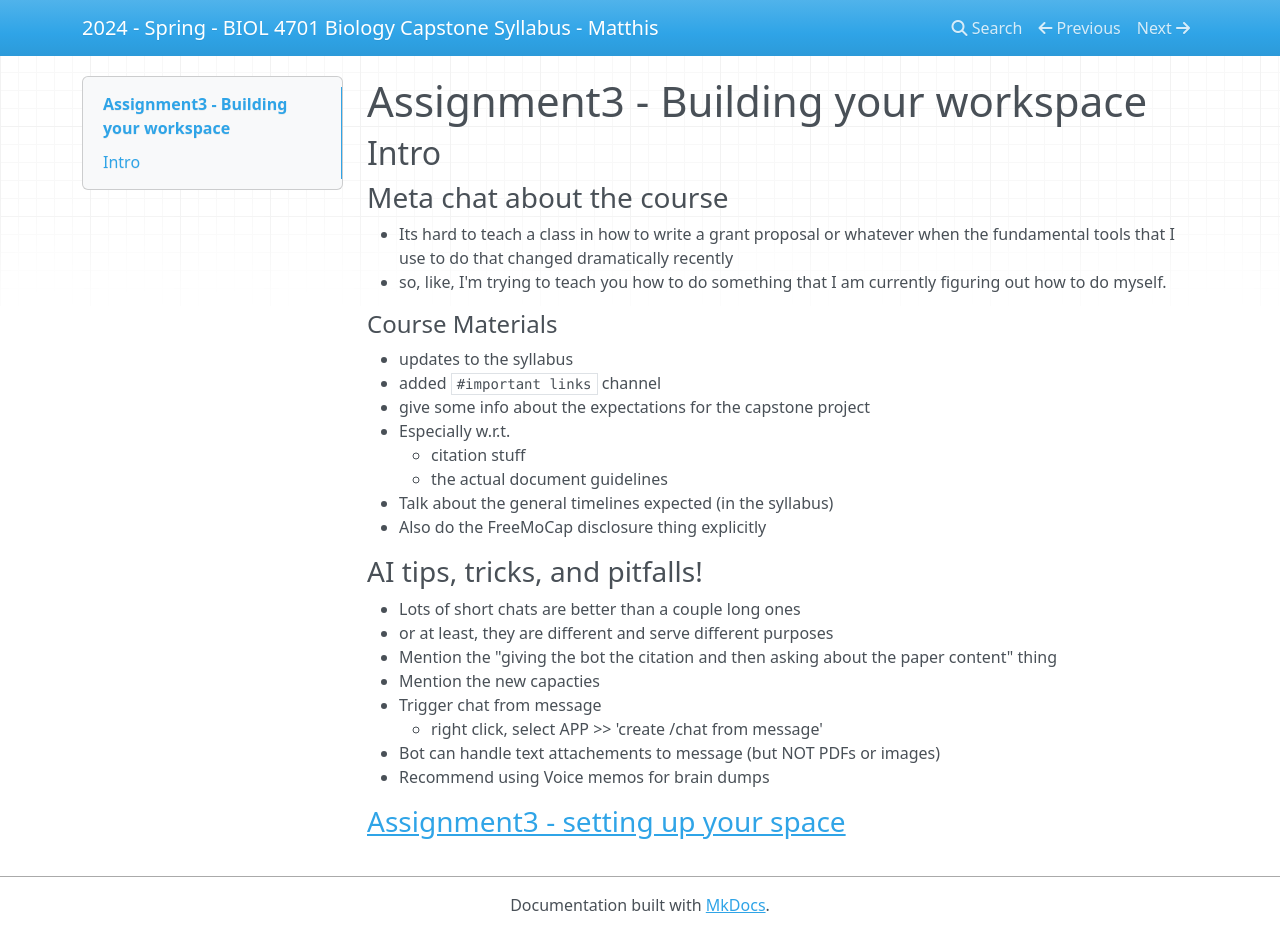
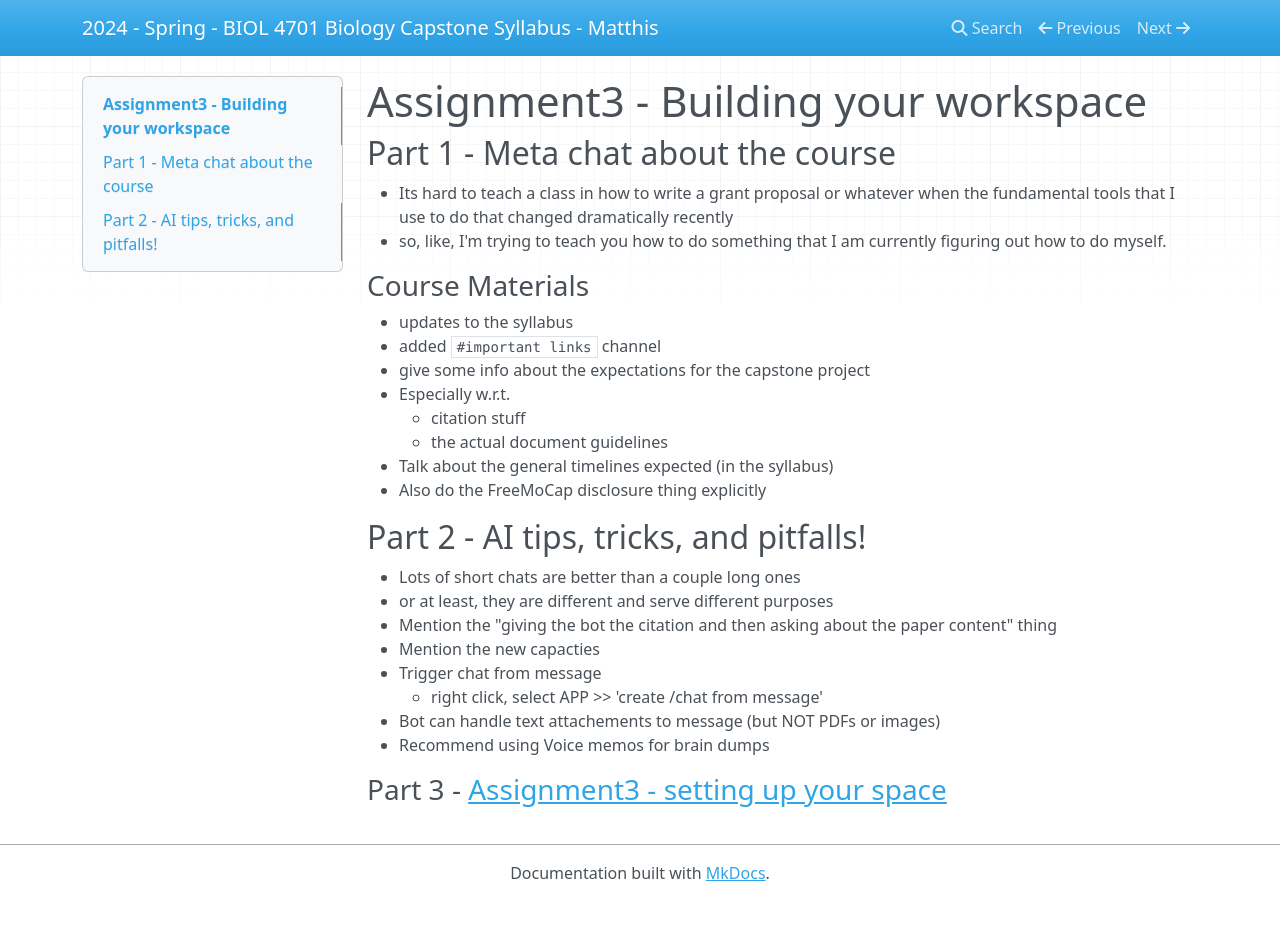
Before and after one commit to HumanMovementNeuroscience/capstone, an MkDocs documentation site: the page built from docs/course_materials/assignments/assignment3/assignment3-content-outline.md, in a window 1280 px wide and 933 px high. Built offline with MkDocs 1.6.1, drawn with Linux system fonts in a browser that asks for light colours; nearby versions of some CDN libraries.

Commit message:
Feb 8, 2024, 8:39 AM

```diff
--- a/docs/course_materials/assignments/assignment3/assignment3-content-outline.md
+++ b/docs/course_materials/assignments/assignment3/assignment3-content-outline.md
@@ -1,10 +1,10 @@
 # Assignment3 - Building your workspace
 
-## Intro
-### Meta chat about the course
+
+## Part 1 - Meta chat about the course
 - Its hard to teach a class in how to write a grant proposal or whatever when the fundamental tools that I use to do that changed dramatically recently
 - so, like, I'm trying to teach you how to do something that I am currently figuring out how to do myself.
-#### Course Materials
+### Course Materials
 - updates to the syllabus
 - added `#important links` channel
 - give some info about the expectations for the capstone project
@@ -14,7 +14,7 @@
 - Talk about the general timelines expected (in the syllabus)
 - Also do the FreeMoCap disclosure thing explicitly
 
-### AI tips, tricks, and pitfalls!
+## Part 2 - AI tips, tricks, and pitfalls!
 - Lots of short chats are better than a couple long ones
   - or at least, they are different and serve different purposes
 - Mention the "giving the bot the citation and then asking about the paper content" thing
@@ -26,4 +26,4 @@
 
 
 
-###  [Assignment3 - setting up your space](assignment3-student-instructions.md)
+### Part 3 -  [Assignment3 - setting up your space](assignment3-student-instructions.md)
```
